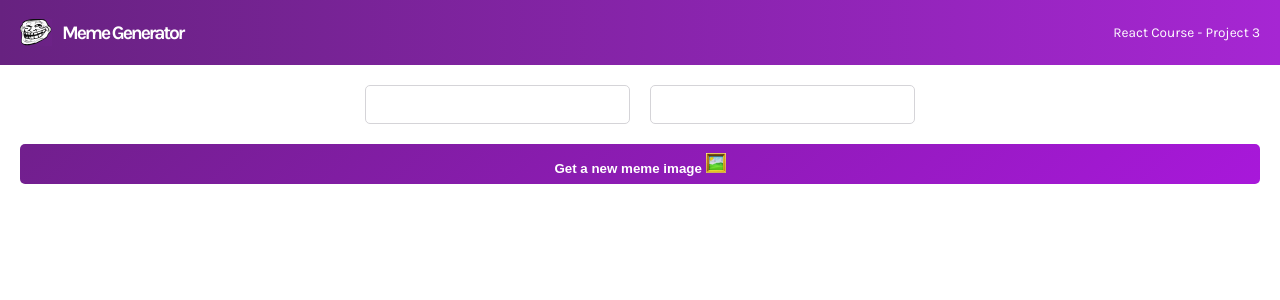
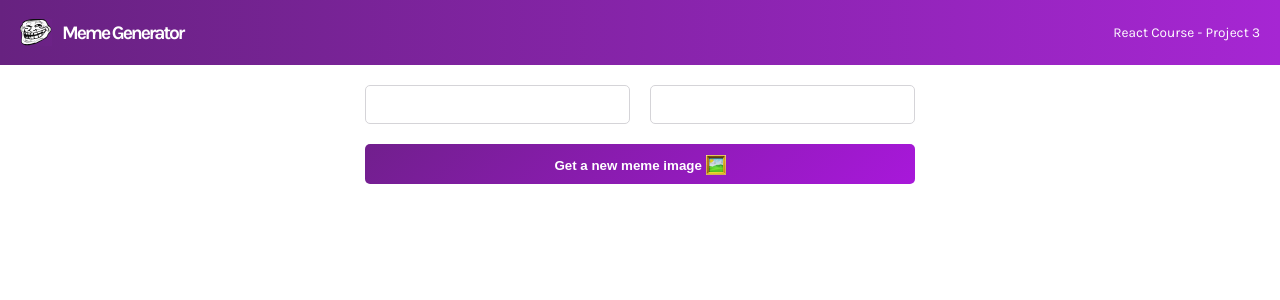
Before and after one commit to naomijustin/fcc-projects--meme-generator, a React (Create React App) app: page / in a window 1280 px wide. Shown: the top 300 px of the page. Built offline with nearby package versions, Linux system fonts and the light colour scheme.

Commit message:
Fixed Button Styling

```diff
--- a/src/components/Meme.js
+++ b/src/components/Meme.js
@@ -8,7 +8,7 @@ export default function Meme () {
                 <input type="text"/>
                 <input type="text"/>
             </div>
-            <button>Get a new meme image <img src={framedPicture} className="icon-Framedpicture"/></button>
+            <button className="btn-GetNewMeme">Get a new meme image <img src={framedPicture} className="icon-Framedpicture"/></button>
 
         </section>
     )
--- a/src/index.css
+++ b/src/index.css
@@ -64,7 +64,13 @@ button {
   font-weight: 700;
 }
 .icon-Framedpicture {
+  margin-bottom: -5px;
   width: 20px;
   height: 20px;
 }
+.btn-GetNewMeme {
+  max-width: 550px;
+  width: 100%;
+}
+
 /* font-family: 'Anton', sans-serif; */
```
